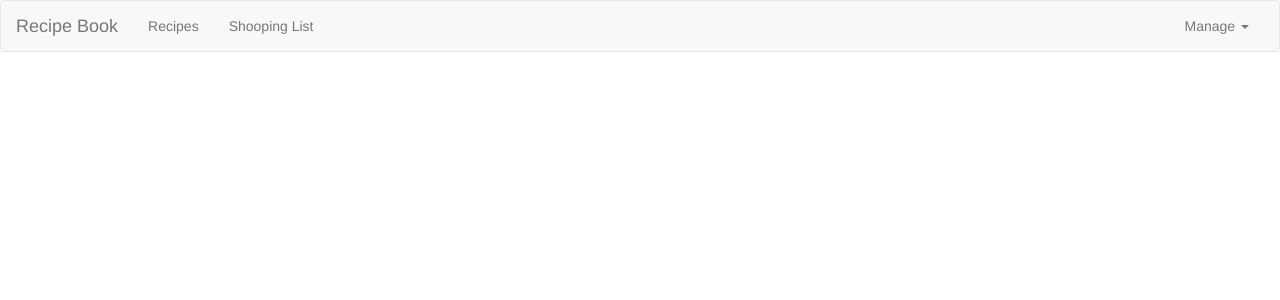
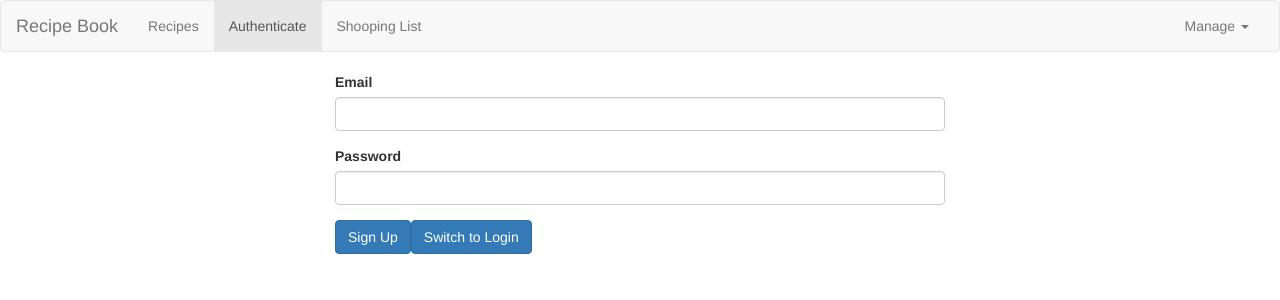
Before and after one commit to Chadsglm/recipeApp, an Angular app: page /auth in a window 1280 px wide. Before the commit this address led to /. Shown: the top 300 px of the page. Built offline with nearby package versions, Linux system fonts and the light colour scheme.

Commit message:
Adding the Auth Page

```diff
--- a/src/app/app-routing.module.ts
+++ b/src/app/app-routing.module.ts
@@ -7,6 +7,7 @@
 import { RecipeDetailComponent } from './recipes/recipe-detail/recipe-detail.component';
 import { RecipeEditComponent } from './recipes/recipe-edit/recipe-edit.component';
 import { RecipesResolverService } from './recipes/recipes-resolver.service';
+import { AuthComponent } from './auth/auth.component';
 
 
 const appRoutes: Routes = [
@@ -25,7 +26,8 @@
       resolve: [RecipesResolverService]
     }
   ]},
-  { path: 'shopping-list', component: ShoppingListComponent }
+  { path: 'shopping-list', component: ShoppingListComponent },
+  { path: 'auth', component: AuthComponent }
 ];
 
 @NgModule({
--- a/src/app/app.module.ts
+++ b/src/app/app.module.ts
@@ -18,6 +18,7 @@
 import { ShoppingEditComponent } from './shopping-list/shopping-edit/shopping-edit.component';
 import { RecipeStartComponent } from './recipes/recipe-start/recipe-start.component';
 import { RecipeEditComponent } from './recipes/recipe-edit/recipe-edit.component';
+import { AuthComponent } from './auth/auth.component';
 
 
 @NgModule({
@@ -33,6 +34,7 @@
     DropdownDirective,
     RecipeStartComponent,
     RecipeEditComponent,
+    AuthComponent,
   ],
   imports: [
     BrowserModule,
--- /dev/null
+++ b/src/app/auth/auth.component.html
@@ -0,0 +1,18 @@
+<div class="row">
+  <div class="col-xs-12 col-md-6 col-md-offset-3">
+    <form>
+      <div class="form-group">
+        <label for="email">Email</label>
+        <input type="email" id="email" class="form-control">
+      </div>
+      <div class="form-group">
+        <label for="password">Password</label>
+        <input type="password" id="password" class="form-control">
+      </div>
+      <div class="">
+        <button class="btn btn-primary mr-3">Sign Up</button>
+        <button class="btn btn-primary">Switch to Login</button>
+      </div>
+    </form>
+  </div>
+</div>
--- /dev/null
+++ b/src/app/auth/auth.component.ts
@@ -0,0 +1,15 @@
+import { Component, OnInit } from '@angular/core';
+
+@Component({
+  selector: 'app-auth',
+  templateUrl: './auth.component.html',
+  styleUrls: ['./auth.component.scss']
+})
+export class AuthComponent implements OnInit {
+
+  constructor() { }
+
+  ngOnInit() {
+  }
+
+}
--- a/src/app/header/header.component.html
+++ b/src/app/header/header.component.html
@@ -14,6 +14,13 @@
             class="nav-link"
             routerLink="/recipes">
               Recipes
+          </a>
+        </li>
+        <li class="nav-item" routerLinkActive="active">
+          <a
+            class="nav-link"
+            routerLink="/auth">
+              Authenticate
           </a>
         </li>
         <li class="nav-item" routerLinkActive="active">
```
Also changed, not shown: src/app/auth/auth.component.scss (added), 1 other file (tests, documents, lock files or other folders).
